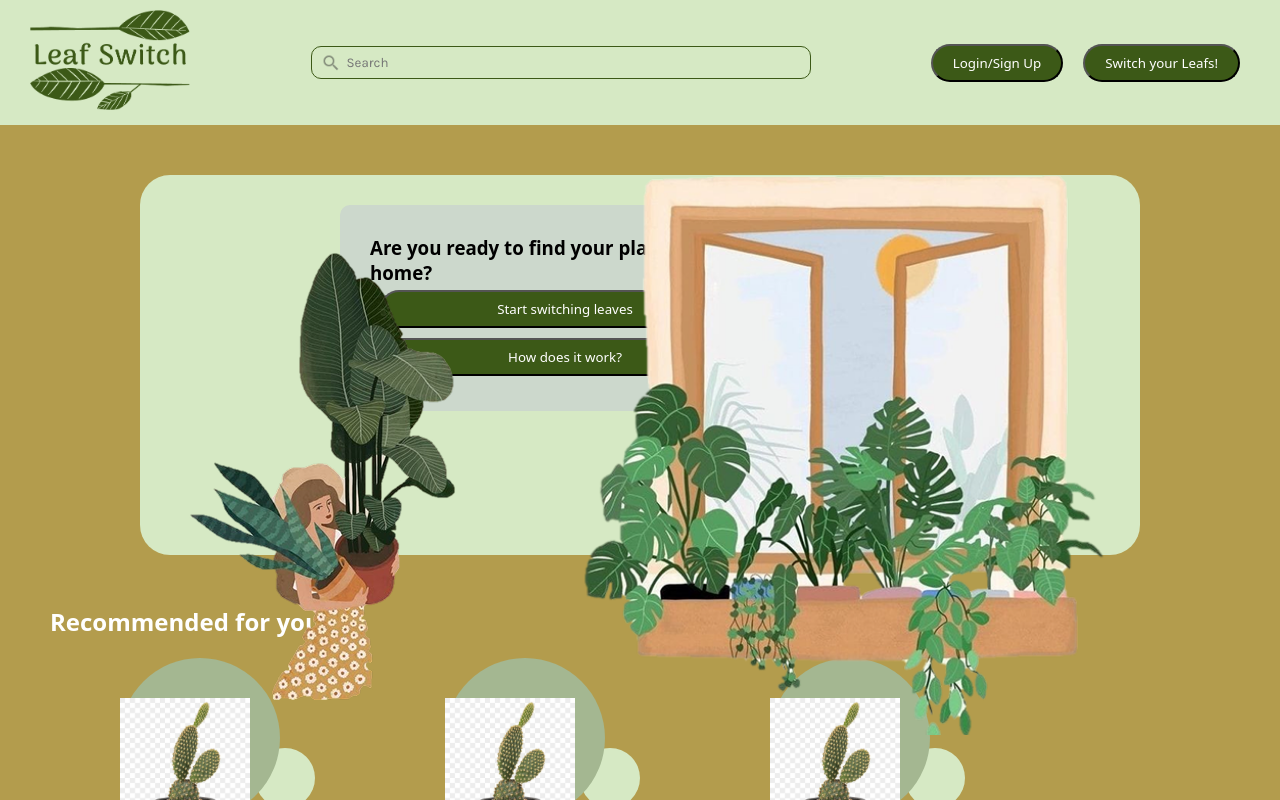
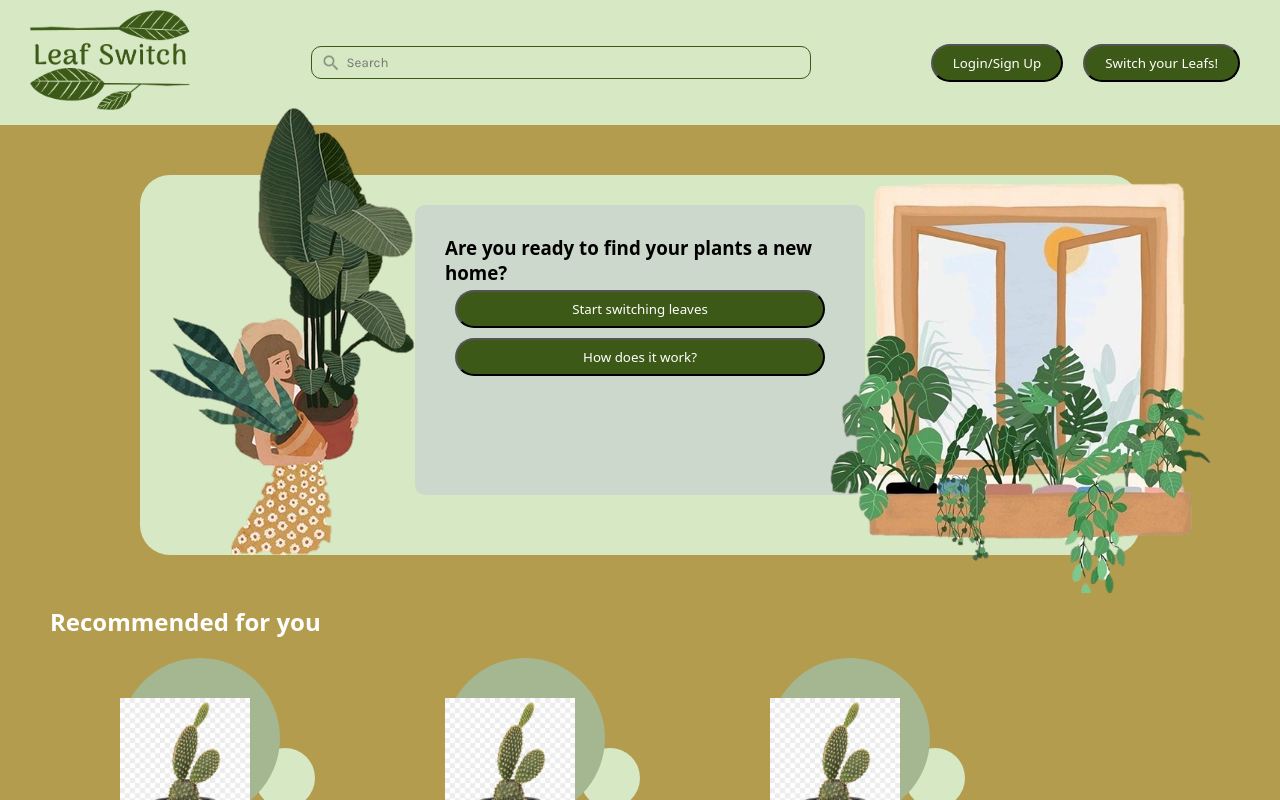
Before and after one commit to Marjolijn-v/frontend-eindopdracht, a React (Vite) app: page / in a window 1280 px wide. Shown: the top 800 px of the page. Built offline with nearby package versions, Linux system fonts and the light colour scheme; a web font is replaced by a local one.

Commit message:
css hero-section wat aangepast

```diff
--- a/src/components/heroSection/heroSection.css
+++ b/src/components/heroSection/heroSection.css
@@ -2,13 +2,14 @@
     display: flex;
     justify-content: center;
     margin: 50px;
+    position: relative;
 
 }
 
 .inner-container.hero-section {
     display: flex;
     justify-content: center;
-    position: relative;
+
     z-index: 1;
     width: 100%;
     height: 380px;
@@ -20,8 +21,6 @@
 }
 
 .start-card {
-    position: absolute;
-    left: 200px;
     display: flex;
     flex-direction: column;
     width: 100%;
@@ -31,18 +30,24 @@
     padding: 30px;
 }
 
-.image-wrapper .hero-image-woman {
+.hero-image-woman {
     position: absolute;
     z-index: 2;
-    left: 150px;
-    bottom: 100px;
+    left: 5%;
+    bottom: 0;
 
 }
 
-.image-wrapper .hero-image-window {
+.hero-image-window {
     position: absolute;
     z-index: 2;
-    right: 150px;
-    bottom: 65px;
-    height: 70%;
+    right: 0;
+    bottom: -10%;
+
 }
+
+.hero-image-woman,
+.hero-image-window {
+    max-width: 35%;
+    height: auto;
+}
--- a/src/pages/NewPlant/NewPlant.jsx
+++ b/src/pages/NewPlant/NewPlant.jsx
@@ -104,7 +104,6 @@ function NewPlant(){
                     className="register-button"
                     type="submit"
                     title="Save"
-                    // onclick={() => navigate('/login')}
                 />
             </div>
         </form>
```
